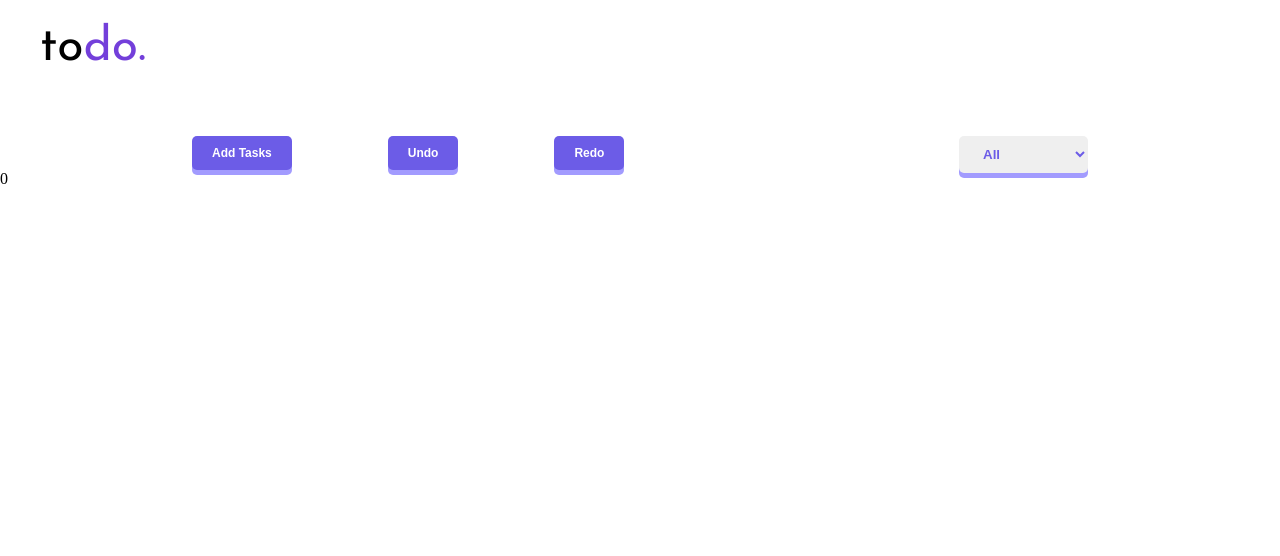
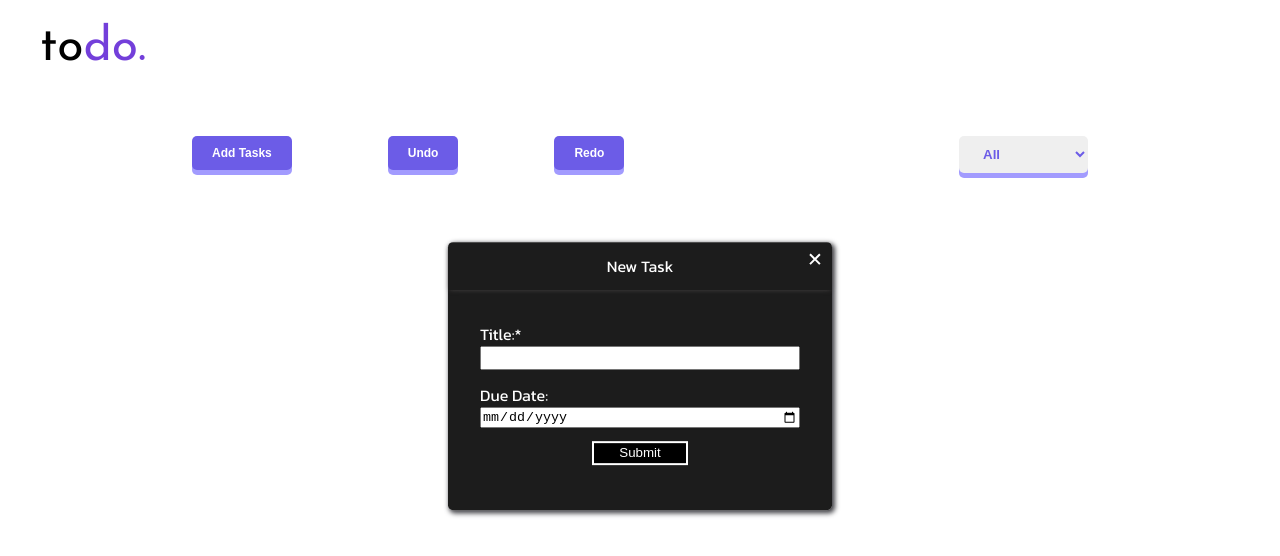
Before and after one commit to RahulKrishna-A/To-Do-List-Manager, a React (Vite) app: page / in a window 1280 px wide. Both pictures are taken after a click on the button "Add Tasks". Shown: the top 556 px of the page. Built offline with nearby package versions, Linux system fonts and the light colour scheme.

Commit message:
Wrote logic for state mnagement of tasks

```diff
--- a/src/Components/AddtaskMenu.jsx
+++ b/src/Components/AddtaskMenu.jsx
@@ -1,9 +1,58 @@
-import "../Component_styles/AddtaskMenu.css"
-export default function AddtaskMenu(){
+import "../Component_styles/AddtaskMenu.css";
+import {useState} from "react";
+
+import {v4 as uuid} from "uuid";
+//Refactor EVERY COMMENT WITH CLEAR WORDS LATER DONT FORGET !!!!!!!!!!!
+export default function AddtaskMenu(props){
+
+    const [TitleError,setTitleError] = useState(false)
+
+    // builder pattern for optional parameters like duedate
+    class Todo{
+        constructor(Title,{DueDate}={}) {
+            this.Title = Title;
+            this.DueDate = DueDate;
+            this.Status = "Pending";
+            this.id =uuid()
+        }
+    }
+    // for checking mandatory fields
+    function toggleTitleError(val){
+        setTitleError((prev)=>{
+            return val
+        })
+    }
+    // adding new tasks
+    function updateTodo(CurrentTodo){
+        props.setTodos((prev)=>{
+            return(
+                [...prev,CurrentTodo]
+            )
+        })
+
+    }
+    //on submit
+    function onSubmitAddTasks(e){
+        e.preventDefault()
+        if(!e.target[0].value){
+            toggleTitleError(true)
+        }
+        else{
+            // toggling states
+            toggleTitleError(false)
+            props.ToggleMenu(false)
+            let Title = e.target[0].value;
+            let Duedate = e.target[1].value;
+            let CurrentTodo = new Todo(Title,{DueDate:Duedate})
+            updateTodo(CurrentTodo)
+
+        }
+    }
 
     return(
         <div id={"AddtaskMenu"}>
-            {0&&<div id="menu__form_todoadd">
+            {/*conditional rendering of Menu*/}
+            {props.displayAddtaskMenu&&<div id="menu__form_todoadd">
                 <div className="menu__form_todoadd_header">
                     <p>New Task</p>
                     <svg id="menu__form_todoadd_X" xmlns="http://www.w3.org/2000/svg" width="24" height="24"
@@ -11,11 +60,12 @@ export default function AddtaskMenu(){
                         <path d="m16.192 6.344-4.243 4.242-4.242-4.242-1.414 1.414L10.535 12l-4.242 4.242 1.414 1.414 4.242-4.242 4.243 4.242 1.414-1.414L13.364 12l4.242-4.242z"></path>
                     </svg>
                 </div>
-                <form>
+                <form onSubmit={onSubmitAddTasks}>
                     <div>
-                        <div id="form_todo_error" >
+                        {/*conditional rendering of error*/}
+                        {TitleError&& <div id="form_todo_error" >
                             Please fill the following field
-                        </div>
+                        </div>}
                         <label htmlFor="form_todo_title">Title:*</label>
                         <input type="text" id="form_todo_title"/>
 
@@ -24,7 +74,7 @@ export default function AddtaskMenu(){
                         <label htmlFor="form_todo_datetime">Due Date:</label>
                         <input type="date"  id="form_todo_datetime"/>
                     </div>
-                     <input id="form_todo_submit" type="submit"/>
+                     <input id="form_todo_submit" type="submit" />
                 </form>
 
             </div>}
--- a/src/Components/Addtasks.jsx
+++ b/src/Components/Addtasks.jsx
@@ -1,7 +1,13 @@
-export default function Addtasks(){
+export default function Addtasks(props){
+    // toggling menu
+    function toggleMenu(){
+        props.ToggleMenu(true)
+    }
+
+
     return(
         <div id={"add_Task"}>
-            <button id={"addtask_button"} className={"options_button"}>Add Tasks</button>
+            <button onClick={toggleMenu} id={"addtask_button"} className={"options_button"}>Add Tasks</button>
         </div>
     )
 }
--- a/src/Components/TodoManager.jsx
+++ b/src/Components/TodoManager.jsx
@@ -7,16 +7,45 @@ import AddtaskMenu from "./AddtaskMenu.jsx";
 import "../Component_styles/TodoManager.css"
 export default function TodoManager(){
 
+    const [Todos,setTodos]=useState([])
+    const [History,setHistory] = useState(Todos)
+    const [Filter,setFilter]=useState("All")
+    // for controlling the visibility of the menu
+    const [displayAddtaskMenu,setdisplayAddtaskMenu] = useState(false)
+    console.log(Todos)
+
+    // for controlling the visibility of the menu
+    function ToggleMenu(val){
+        setdisplayAddtaskMenu(val)
+    }
+
+    // useEffect for storing and getting from local storage
+    //
+    // useEffect(()=>{
+    //     if(localStorage.getItem("ToDoListManager")){
+    //         setTodos(JSON.parse(localStorage.getItem("ToDoListManager")))
+    //     }
+    //
+    // },[])
+    //
+    // useEffect(() => {
+    //     localStorage.setItem("ToDoListManager",JSON.stringify(Todos))
+    // }, []);
+    //
+
+
+
+
 
     return(
         <div id={"TodoManager-container"}>
             <div id={"TodoManager-container_options"}>
-                <Addtasks/>
+                <Addtasks ToggleMenu={ToggleMenu} />
                 <UndoRedotasks/>
                 <Filtertasks/>
 
             </div>
-            <AddtaskMenu/>
+            <AddtaskMenu Todos = {Todos} setTodos ={setTodos} ToggleMenu={ToggleMenu} displayAddtaskMenu={displayAddtaskMenu}/>
 
         </div>
     )
```
